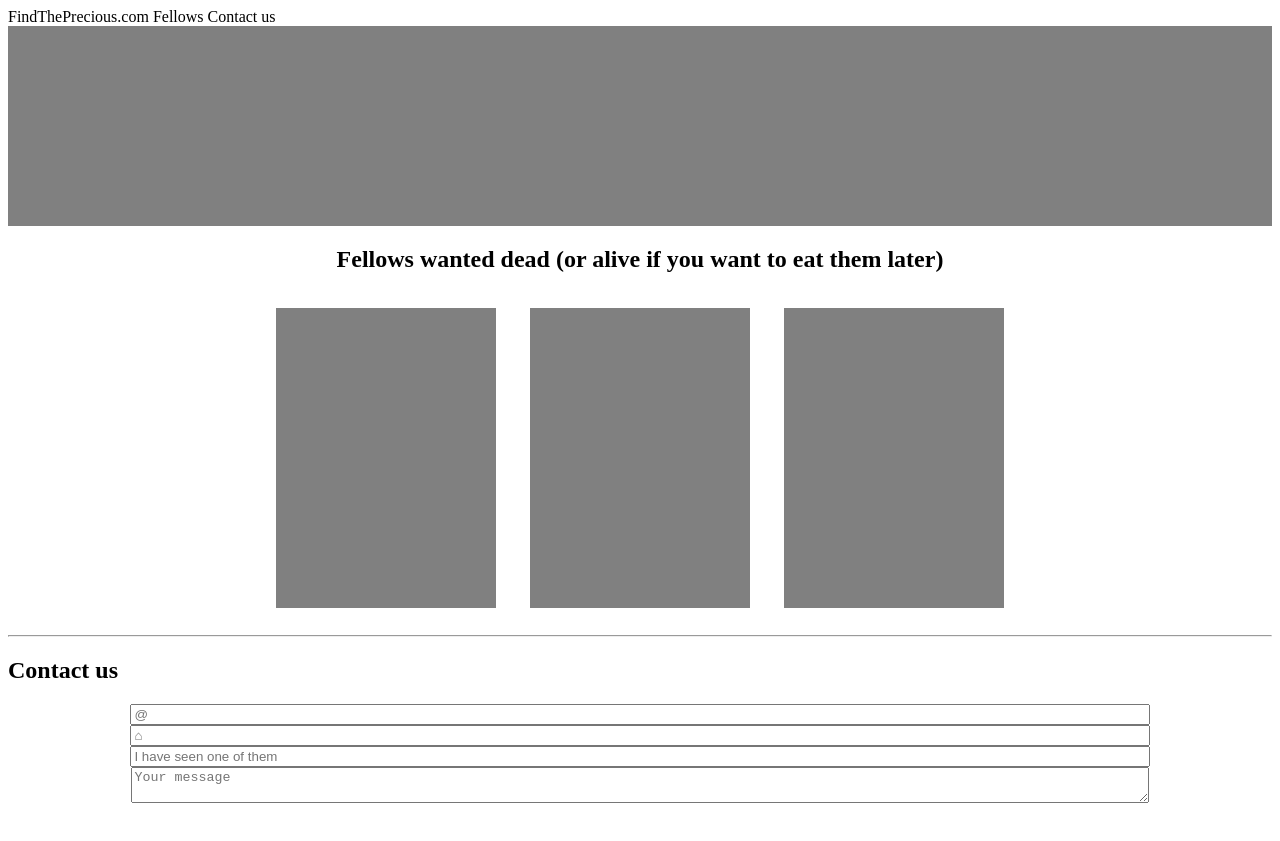
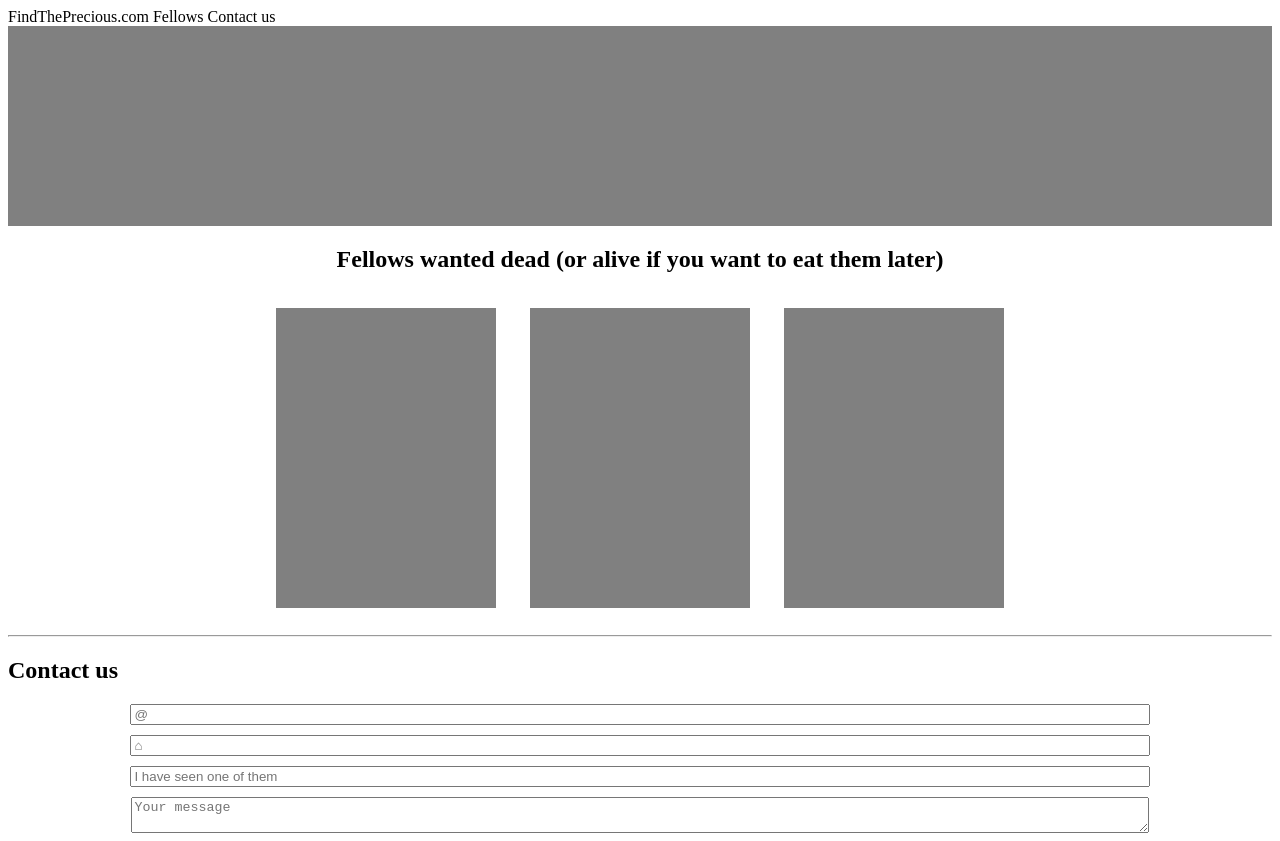
Before and after one commit to rouxxi/dr_ouxxoussssss, a plain HTML site: page index.html in a window 1280 px wide. Before the commit the page ends 811 px from the top, so only its background shows below. Drawn offline with Linux system fonts and the light colour scheme.

Commit message:
add space input

```diff
--- a/style.css
+++ b/style.css
@@ -38,3 +38,7 @@ form input, form textarea{
     width: 80%;
     margin: 0 auto;
 }
+
+form input {
+    margin-bottom: 10px;
+}
```
